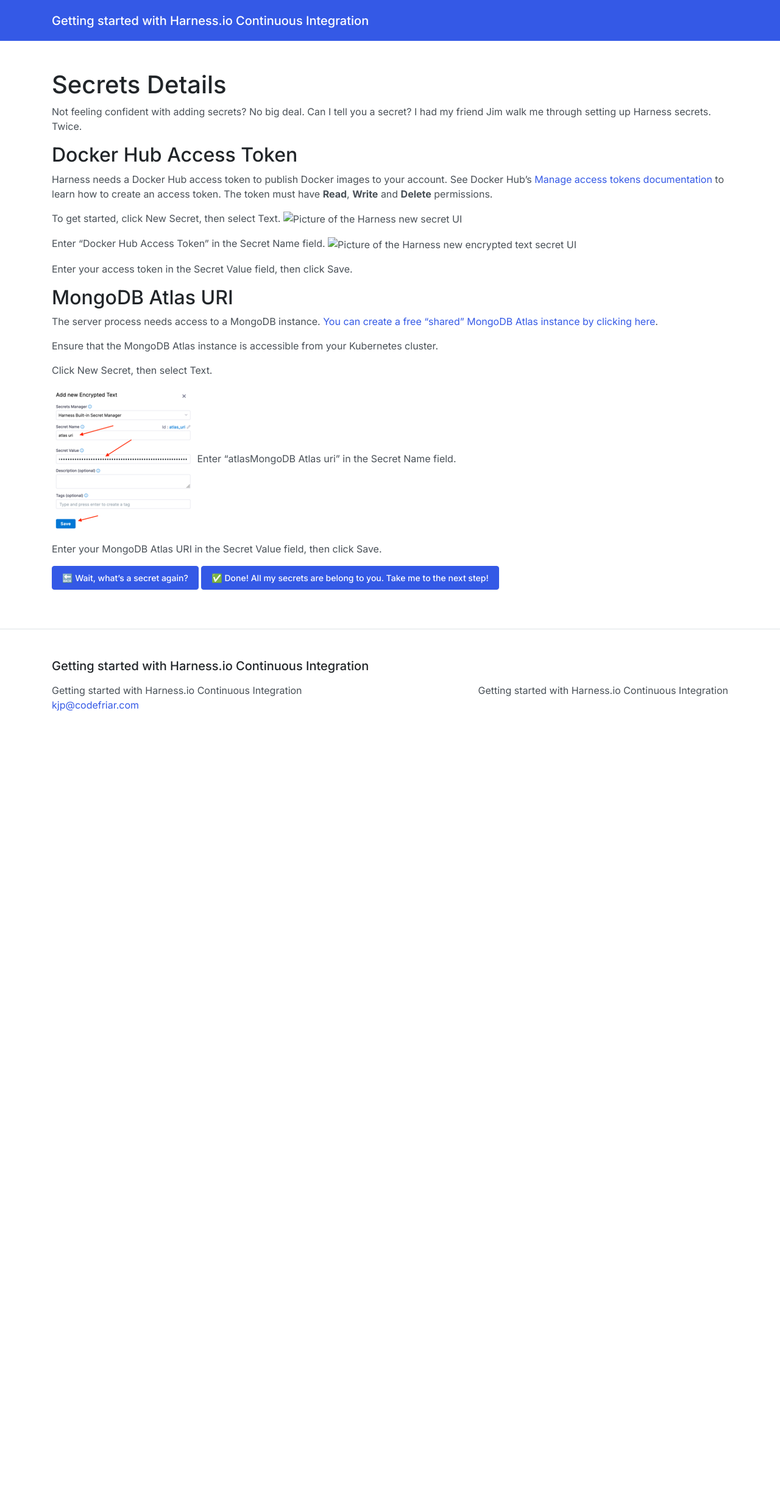
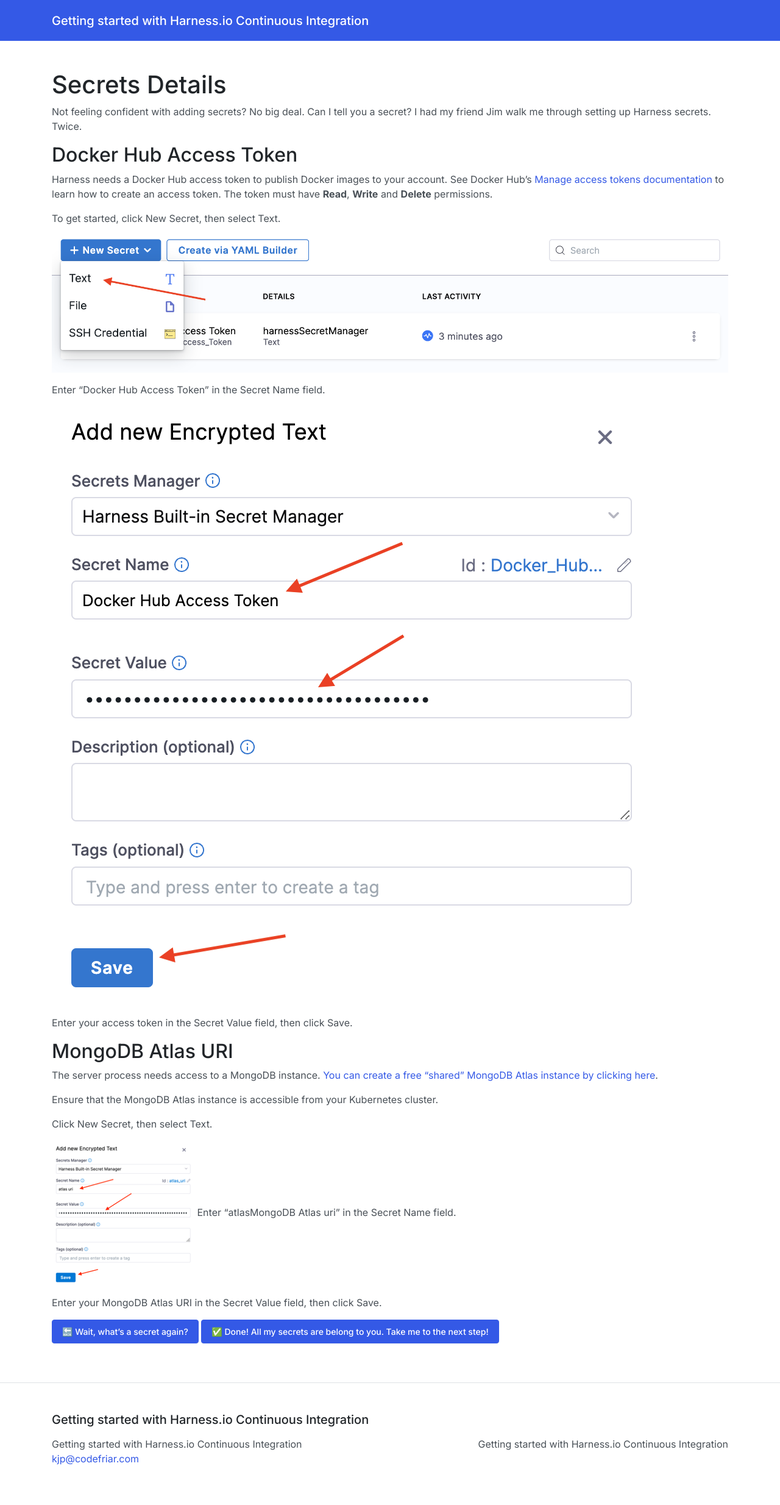
Before and after one commit to codefriar/bootstrap4-github-pages, a Jekyll site: the page built from Secrets/secretsDetails.md, in a window 1280 px wide. Shown: the whole page at 61% size. Built offline with Jekyll 4.4.1, drawn with Linux system fonts in a browser that asks for light colours; before the commit the page ends 1232 px from its top, so only the background shows below that.

Commit message:
fixing image relative links

```diff
--- a/Secrets/secretsDetails.md
+++ b/Secrets/secretsDetails.md
@@ -10,10 +10,10 @@ Not feeling confident with adding secrets? No big deal. Can I tell you a secret?
 Harness needs a Docker Hub access token to publish Docker images to your account. See Docker Hub’s [Manage access tokens documentation](https://docs.docker.com/docker-hub/access-tokens/) to learn how to create an access token. The token must have **Read**, **Write** and **Delete** permissions.
 
 To get started, click New Secret, then select Text.
-![Picture of the Harness new secret UI](assets/images/3.png)
+![Picture of the Harness new secret UI](../assets/images/3.png)
 
 Enter “Docker Hub Access Token” in the Secret Name field.
-![Picture of the Harness new encrypted text secret UI](assets/images/4.png)
+![Picture of the Harness new encrypted text secret UI](../assets/images/4.png)
 
 Enter your access token in the Secret Value field, then click Save.
 
@@ -25,7 +25,7 @@ Ensure that the MongoDB Atlas instance is accessible from your Kubernetes cluste
 
 Click New Secret, then select Text.
 
-![Adding the Mongo Atlas URI Secret](/assets/images/mongoAtlasURISecret.png)
+![Adding the Mongo Atlas URI Secret](../assets/images/mongoAtlasURISecret.png)
 Enter “atlasMongoDB Atlas uri” in the Secret Name field.
 
 Enter your MongoDB Atlas URI in the Secret Value field, then click Save.
```
